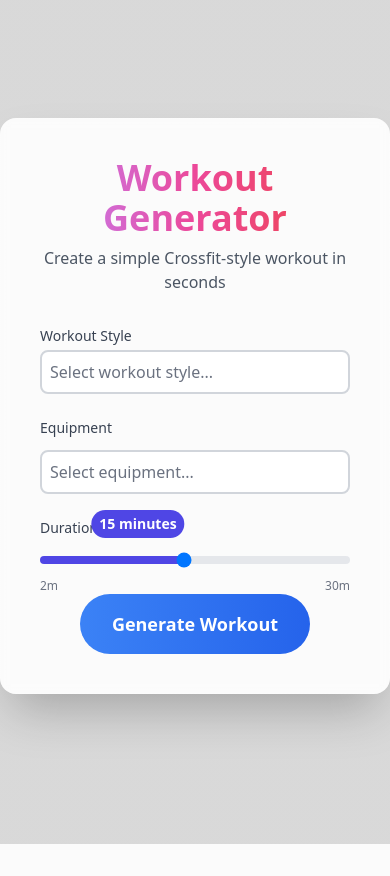
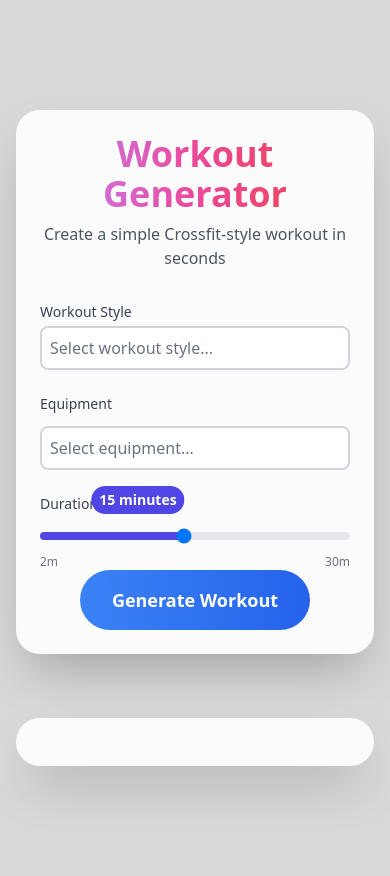
Before and after one commit to haarburger/workout-generator, a Flask app: page /workout/ in a window 390 px wide. Before the commit the page ends 844 px from the top, so only its background shows below. Run offline with Flask 3, Linux system fonts and the light colour scheme; some libraries are stand-ins or nearby versions.

Commit message:
improve mobile layout

```diff
--- a/templates/index.html
+++ b/templates/index.html
@@ -10,10 +10,30 @@
         background: linear-gradient(-45deg, rgba(128, 128, 128, 0.3), rgba(128, 128, 128, 0.3), rgba(128, 128, 128, 0.3), rgba(128, 128, 128, 0.3));
         background-size: 400% 400%;
     }
+    /* Base styles for mobile */
+    .container {
+        width: 100%;
+        max-width: 100%;
+        margin-left: auto;
+        margin-right: auto;
+    }
+    /* Adjust for larger screens */
+    @media (min-width: 640px) {
+        .container {
+            max-width: 42rem; /* equivalent to max-w-2xl */
+        }
+    }
+    /* Add padding to the top on mobile */
+    @media (max-width: 639px) {
+        body {
+            padding-top: 2rem; /* Adjust this value as needed */
+        }
+    }
 </style>
 </head>
-<body class="gradient-bg flex flex-col justify-center items-center min-h-screen">
-    <div class="container mx-auto max-w-2xl bg-white bg-opacity-90 p-10 rounded-2xl shadow-2xl backdrop-blur-sm mb-8">
+<body class="gradient-bg min-h-screen">
+    <div class="flex flex-col justify-center items-center min-h-screen py-8 px-4 sm:px-0">
+        <div class="container bg-white bg-opacity-90 p-6 sm:p-10 rounded-3xl shadow-2xl backdrop-blur-sm mb-8">
             <h1 class="text-4xl font-extrabold mb-2 text-center bg-clip-text text-transparent bg-gradient-to-r from-purple-400 via-pink-500 to-red-500">Workout Generator</h1>
             <p class="text-gray-600 mb-8 text-center">Create a simple Crossfit-style workout in seconds</p>
             <form id="workout-form" method="POST" class="space-y-6">
@@ -77,20 +97,21 @@
                 </div>
             </form>
         </div>
-    <div class="container mx-auto max-w-2xl">
+        <div class="container mx-auto max-w-2xl mt-8">
             <div id="loading" class="hidden text-center">
                 <div class="inline-block animate-spin rounded-full h-8 w-8 border-t-2 border-b-2 border-indigo-600"></div>
                 <p class="mt-2 text-indigo-600 font-semibold">Generating workout...</p>
             </div>
-        <div id="workout-container">
+            <div id="workout-container" class="bg-white bg-opacity-90 p-6 sm:p-10 rounded-3xl shadow-2xl backdrop-blur-sm mb-8 w-full sm:w-auto">
                 {% if workout %}
-                <div id="workout-result" class="p-6 bg-white rounded-full shadow-md border border-gray-200">
+                    <div id="workout-result">
                         <h2 class="text-2xl font-bold mb-4 text-gray-800">Your Workout:</h2>
-                    <div class="bg-gradient-to-br from-blue-50 to-indigo-100 p-4 rounded-full">
+                        <div class="bg-gradient-to-br from-blue-50 to-indigo-100 p-4 rounded-2xl">
                             <pre class="text-gray-700 text-lg whitespace-pre-line">{{ workout }}</pre>
                         </div>
                     </div>
                 {% endif %}
+            </div>
         </div>
     </div>
     <script>
@@ -274,9 +295,9 @@
                 if (data.success) {
                     const workoutContainer = document.getElementById('workout-container');
                     workoutContainer.innerHTML = `
-                        <div id="workout-result" class="p-6 bg-white rounded-lg shadow-md border border-gray-200">
+                        <div id="workout-result">
                             <h2 class="text-2xl font-bold mb-4 text-gray-800">Your Workout:</h2>
-                            <div class="bg-gradient-to-br from-blue-50 to-indigo-100 p-4 rounded-md">
+                            <div class="bg-gradient-to-br from-blue-50 to-indigo-100 p-4 rounded-2xl">
                                 <pre class="text-gray-700 text-lg whitespace-pre-line">${data.workout}</pre>
                             </div>
                         </div>
@@ -284,7 +305,7 @@
                 } else {
                     const workoutContainer = document.getElementById('workout-container');
                     workoutContainer.innerHTML = `
-                        <div id="error-message" class="p-6 bg-red-100 border border-red-400 text-red-700 rounded-lg">
+                        <div id="error-message" class="p-6 bg-red-100 border border-red-400 text-red-700 rounded-2xl">
                             <h2 class="font-bold text-xl mb-2">Error</h2>
                             <p>${data.error}</p>
                         </div>
@@ -295,7 +316,7 @@
                 console.error('Error:', error);
                 const workoutContainer = document.getElementById('workout-container');
                 workoutContainer.innerHTML = `
-                    <div id="error-message" class="p-6 bg-red-100 border border-red-400 text-red-700 rounded-lg">
+                    <div id="error-message" class="p-6 bg-red-100 border border-red-400 text-red-700 rounded-2xl">
                         <h2 class="font-bold text-xl mb-2">Error</h2>
                         <p>${error.message}</p>
                     </div>
--- a/workout.py
+++ b/workout.py
@@ -88,4 +88,4 @@ Assistant:
 
 
 if __name__ == '__main__':
-    app.run(host='0.0.0.0', port=5000)
+    app.run(host='0.0.0.0', port=5003)
```
Lines whose indentation alone changed are shown as unchanged.
